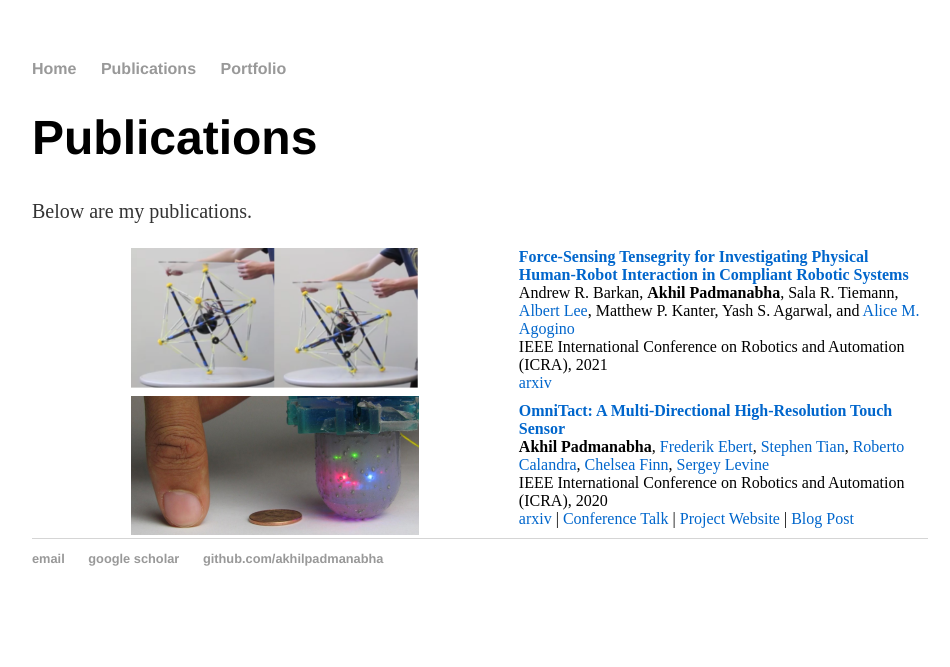
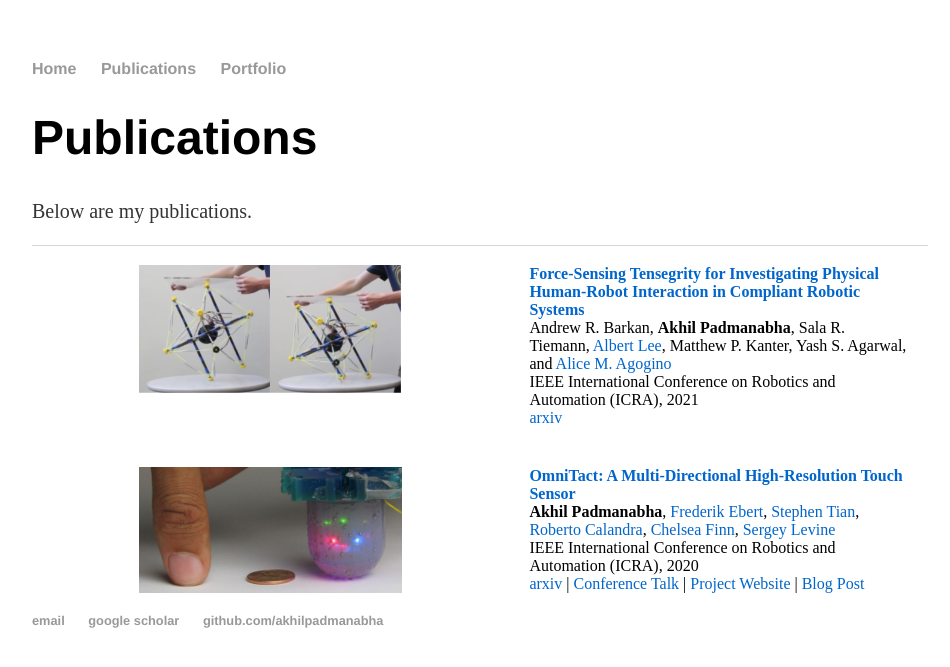
Before and after one commit to akhilpadmanabha/akhilpadmanabha.github.io, a Jekyll site: the page built from publications/index.html, in a window 1280 px wide. Shown: the top 667 px of the page, without its empty margins (160-1110 px from the left). Built offline with Jekyll 4.4.1, drawn with Linux system fonts in a browser that asks for light colours.

Commit message:
fixed table settings

```diff
--- a/publications/index.html
+++ b/publications/index.html
@@ -9,7 +9,7 @@
 
 
 
-<table class="left">
+<table width="100%" align="left" border="0" cellspacing="0" cellpadding="20">
 	<tr>
 			<td valign="top"><img src="https://raw.githubusercontent.com/akhilpadmanabha/akhilpadmanabha.github.io/master/images/tensegrity2.png" alt=""  height ="auto" max-width = "50%"/></td>
 			<td valign="middle">
```
